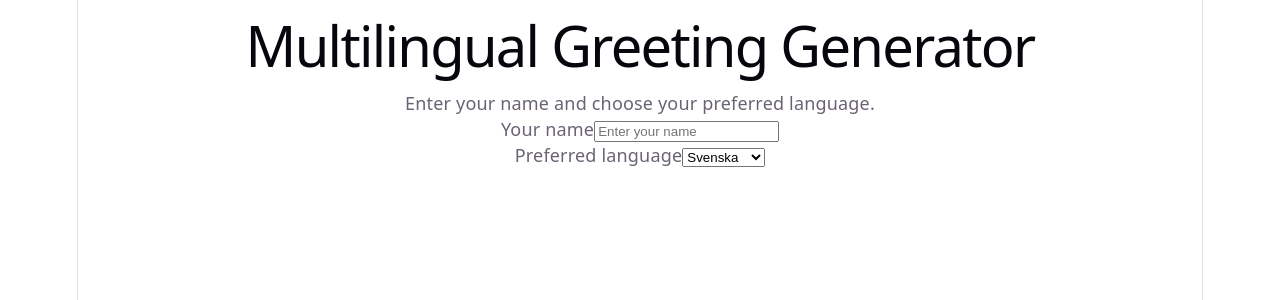
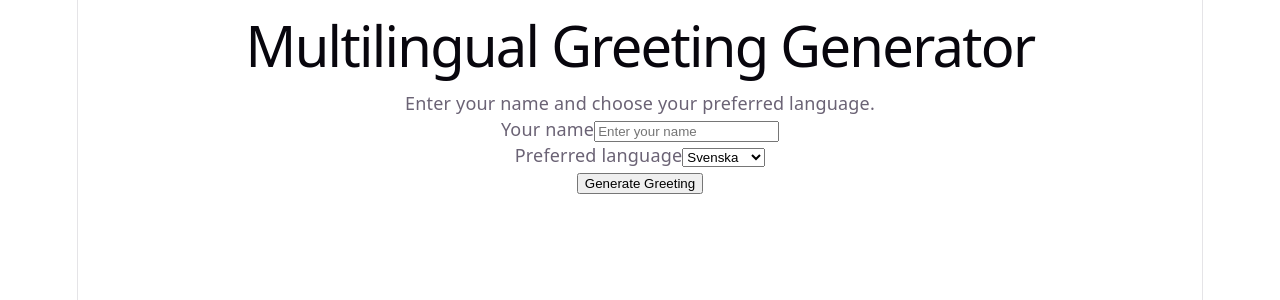
Before and after one commit to TatevikTadevosyan86/Laboration-1---multilingual-greeting, a React (Vite) app: page / in a window 1280 px wide. Shown: the top 300 px of the page. Built offline with nearby package versions, Linux system fonts and the light colour scheme.

Commit message:
Add the button

```diff
--- a/src/App.jsx
+++ b/src/App.jsx
@@ -76,6 +76,7 @@ function App() {
     <option value="ar">العربية</option>
   </select>
 </div>
+<button type="submit">Generate Greeting</button>
       </form>
       </section>
     </main>
```
